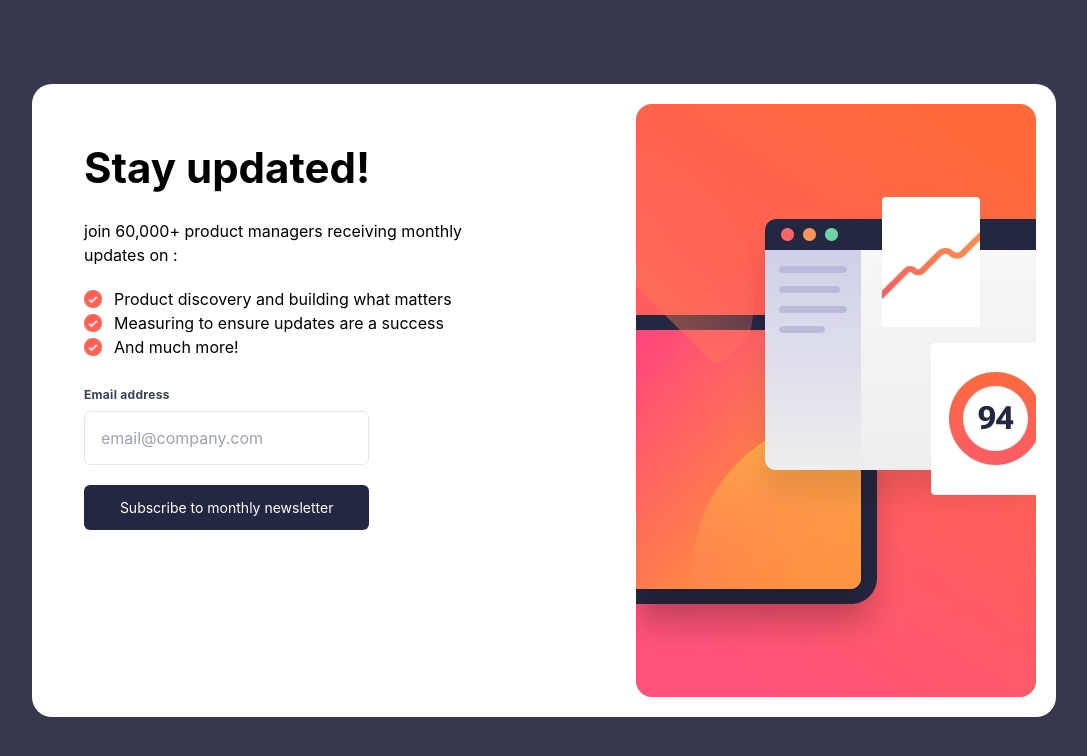
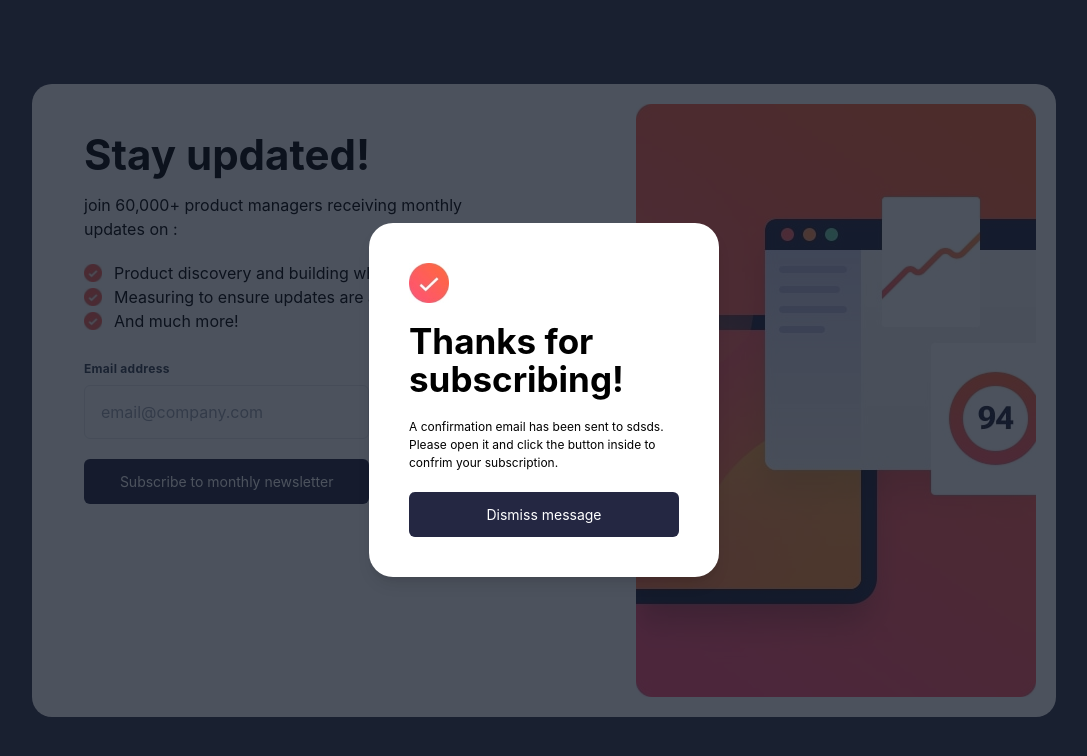
Before and after one commit to hakimimahdi653/test-project, a React (Create React App) app: page / in a window 1280 px wide. Both pictures are taken after a click on the button "Subscribe to monthly newsletter". Shown: the top 756 px of the page, without its empty margins (96-1183 px from the left). Built offline with nearby package versions, Linux system fonts and the light colour scheme; the HTML template or start-up script is replaced by a standard one.

Commit message:
add modal

```diff
--- a/src/App.css
+++ b/src/App.css
@@ -16,6 +16,7 @@
 h1 {
   font-size: 42px;
   font-weight: 700;
+  line-height: 28pt;
 }
 
 .bg-btn {
--- a/src/components/common/button.tsx
+++ b/src/components/common/button.tsx
@@ -2,11 +2,15 @@ import React from "react";
 
 interface IProps {
   title?: string;
+  onClick?: React.MouseEventHandler<HTMLButtonElement>;
 }
 
-const Button: React.FC<IProps> = ({ title }) => {
+const Button: React.FC<IProps> = ({ title, onClick }) => {
   return (
-    <button className="md:w-2/3 my-5 text-white py-3 rounded-md bg-btn">
+    <button
+      onClick={onClick}
+      className="w-full mt-5 text-white py-3 rounded-md bg-btn"
+    >
       {title}
     </button>
   );
--- a/src/components/common/input.tsx
+++ b/src/components/common/input.tsx
@@ -18,6 +18,8 @@ const Input: React.FC<IProps> = ({ type, label, placeholder }) => {
     const emailRegex = /^[A-Z0-9._%+-]+@[A-Z0-9.-]+\.[A-Z]{2,}$/i;
     const isValidEmail = emailRegex.test(inputValue);
     setIsValid(isValidEmail);
+
+    return inputValue;
   };
 
   return (
@@ -40,7 +42,7 @@ const Input: React.FC<IProps> = ({ type, label, placeholder }) => {
           "appearance-none block w-full border rounded-md py-4 px-4 leading-tight focus:outline-none focus:bg-white" +
           (isValid
             ? "text-gray-700 border-gray-200 focus:border-gray-500"
-            : "text-red-800 border-red-300 focus:border-red-500")
+            : "text-red-800 border-red-300 focus:border-red-500 bg-red")
         }
         placeholder={placeholder}
       />
--- /dev/null
+++ b/src/components/common/modal.tsx
@@ -0,0 +1,42 @@
+import React from "react";
+import Button from "./button";
+
+interface IProps {
+  isOpen: boolean;
+  email?: string;
+  onClose?: React.MouseEventHandler<HTMLButtonElement>;
+  children?: any;
+}
+
+const Modal: React.FC<IProps> = ({ isOpen, onClose, children, email }) => {
+  if (!isOpen) return null;
+
+  return (
+    <div className="fixed inset-0 flex items-center justify-center z-50">
+      <div className="fixed inset-0 bg-gray-900 opacity-75"></div>
+      <div
+        className="bg-white rounded-3xl shadow-lg z-10"
+        style={{ width: 350, padding: 40 }}
+      >
+        <img
+          style={{ height: 40 }}
+          src={require("../../assets/images/icon-success.jpg")}
+          alt="illustration-sign-up-desktop"
+        />
+        <h1 className="my-5" style={{ fontSize: 35 }}>
+          Thanks for subscribing!
+        </h1>
+        <p style={{ fontSize: 12 }}>
+          A confirmation email has been sent to {email}. Please open it and
+          click the button inside to confrim your subscription.
+        </p>
+        {children}
+        <div className="flex items-center justify-center">
+          <Button title="Dismiss message" onClick={onClose} />
+        </div>
+      </div>
+    </div>
+  );
+};
+
+export default Modal;
--- a/src/components/pages/home.tsx
+++ b/src/components/pages/home.tsx
@@ -1,6 +1,8 @@
+import React, { useState } from "react";
 import CheckList from "../common/check-list";
 import Button from "../common/button";
 import Input from "../common/input";
+import Modal from "../common/modal";
 
 const Home = () => {
   const texts: string[] = [
@@ -8,6 +10,16 @@ const Home = () => {
     "Measuring to ensure updates are a success",
     "And much more!",
   ];
+
+  const [isOpen, setIsOpen] = useState(false);
+
+  const openModal = () => {
+    setIsOpen(true);
+  };
+
+  const closeModal = () => {
+    setIsOpen(false);
+  };
 
   return (
     <div className="app content-center">
@@ -18,8 +30,18 @@ const Home = () => {
             join 60,000+ product managers receiving monthly updates on :
           </p>
           <CheckList texts={texts} />
-          <Input type="text" label="Email address" placeholder="email@company.com"/>
-          <Button title="Subscribe to monthly newsletter" />
+          <Input
+            type="text"
+            label="Email address"
+            placeholder="email@company.com"
+          />
+          <div className="md:w-2/3">
+            <Button
+              title="Subscribe to monthly newsletter"
+              onClick={openModal}
+            />
+          </div>
+          <Modal email="sdsds" isOpen={isOpen} onClose={closeModal}></Modal>
         </div>
         <div className="flex justify-end">
           <img
```
Also changed, not shown: src/assets/images/icon-success.jpg (added), src/assets/images/icon-success.svg (deleted).
